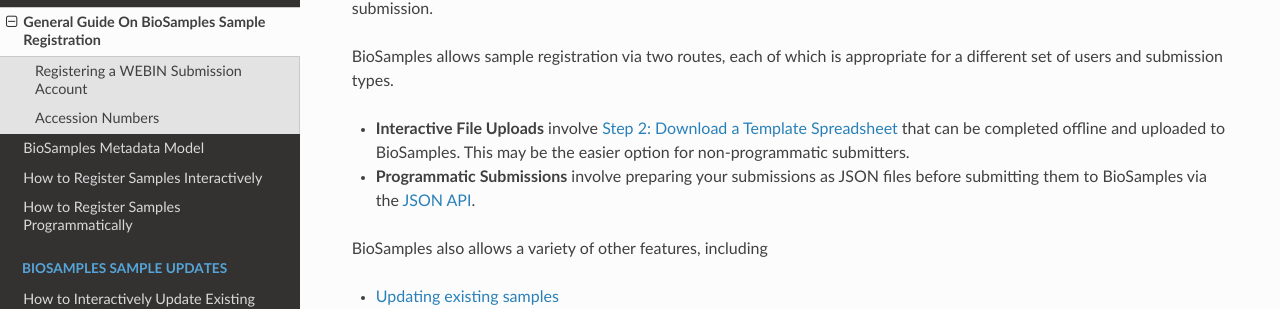
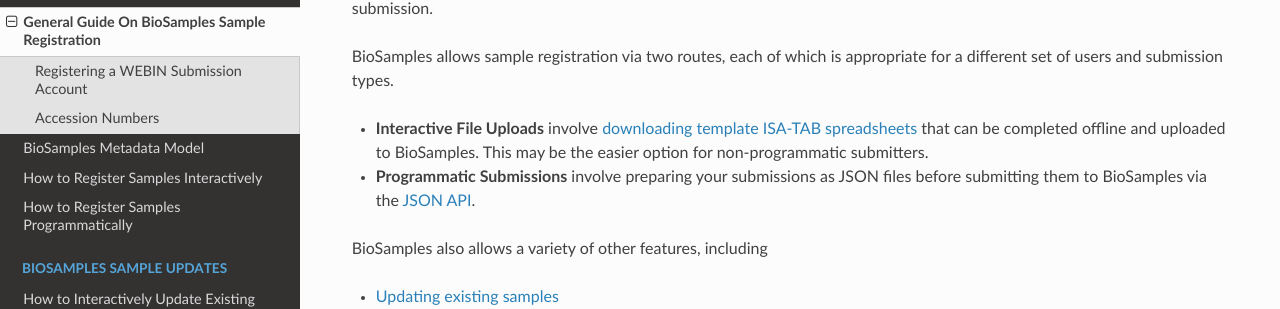
Before and after one commit to EBIBioSamples/read_docs, a Sphinx documentation site: the page built from docs/submit/general-guide.rst, in a window 1280 px wide and 949 px high. Shown: the part 235-544 px from the top of the window. Built offline with Sphinx 7.4.7 and the Read the Docs theme 3.1.0, drawn with Linux system fonts in a browser that asks for light colours.

Commit message:
changes to about and general-guide.rst

```diff
--- a/docs/about.rst
+++ b/docs/about.rst
@@ -8,7 +8,7 @@
 
 If you submit information to BioSamples please note that we will handle your submission in accordance with our Submission Privacy Notice.
 
-BioSamples is freely available, and its content is distributed under the `EMBL-EBI Terms of Use <https://www.ebi.ac.uk/about/terms-of-use>`_. The BioSamples code is available in `github <https://github.com/EBIBioSamples/biosamples-v4>`_ and distributed under the Apache 2.0 license.
+BioSamples is freely available, and its content is distributed under the `EMBL-EBI Terms of Use <https://www.ebi.ac.uk/about/terms-of-use>`_. The BioSamples code is available in `Github <https://github.com/EBIBioSamples/biosamples-v4>`_ and distributed under the Apache 2.0 license.
 
 
 Contacts
--- a/docs/submit/general-guide.rst
+++ b/docs/submit/general-guide.rst
@@ -8,7 +8,7 @@
 
 BioSamples allows sample registration via two routes, each of which is appropriate for a different set of users and submission types.
 
-- **Interactive File Uploads** involve :ref:`downloading template spreadsheets` that can be completed offline and uploaded to BioSamples. This may be the easier option for non-programmatic submitters.
+- **Interactive File Uploads** involve `downloading template ISA-TAB spreadsheets <interactively/step-by-step.html>`_ that can be completed offline and uploaded to BioSamples. This may be the easier option for non-programmatic submitters.
 - **Programmatic Submissions** involve preparing your submissions as JSON files before submitting them to BioSamples via the `JSON API <https://jsonapi.org/>`_.
 
 BioSamples also allows a variety of other features, including
```
